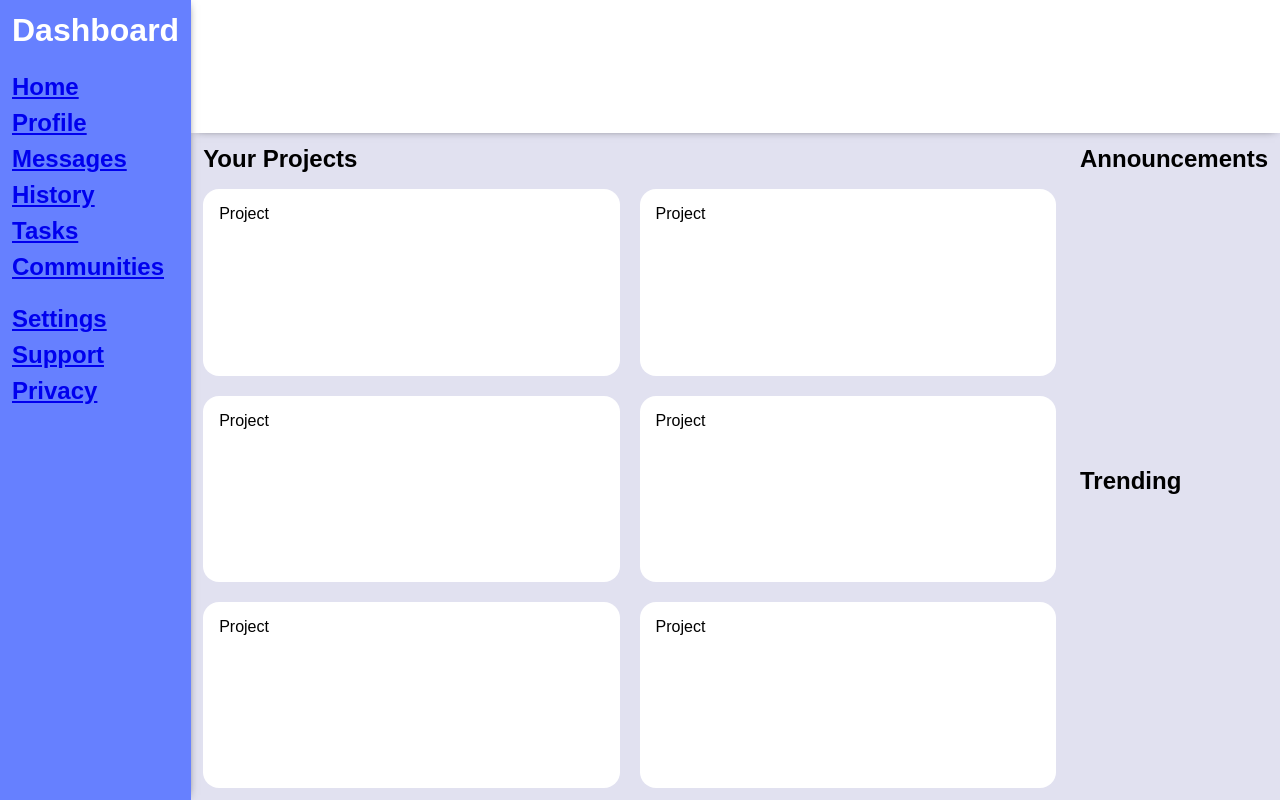
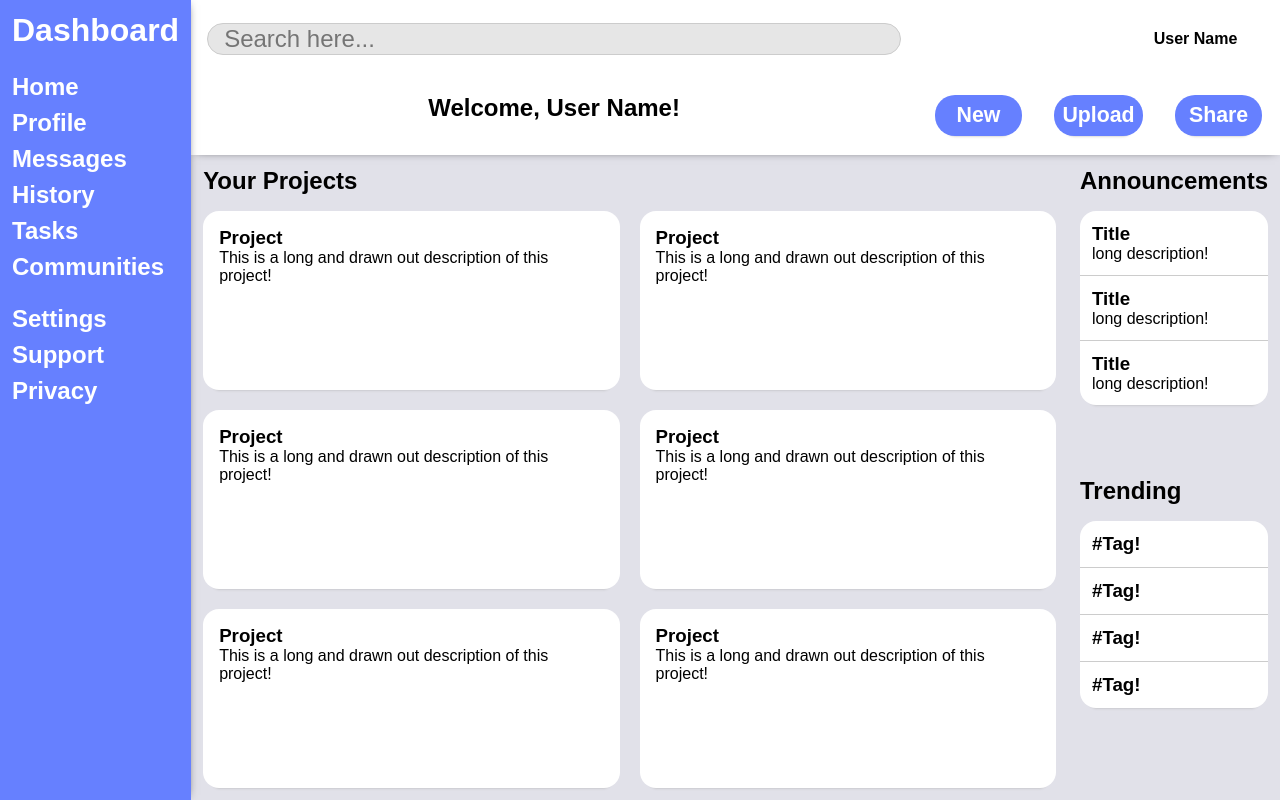
Before and after one commit to justonhart/odin-dashboard, a plain HTML site: page index.html in a window 1280 px wide. Drawn offline with Linux system fonts and the light colour scheme.

Commit message:
Build out header and style contents

```diff
--- a/index.html
+++ b/index.html
@@ -23,24 +23,84 @@
 		</ul>
 	</div>
 	<div id="header">
+		<div id="searchBar">
+			<input type="text" placeholder="Search here...">
+		</div>
+		<div id="userTools">
+			<span id="userName">User Name</span>
+		</div>
+		<div id="welcomeSplash">
+			<h2>Welcome, User Name!</h2>
+		</div>
+		<div id="appActions">
+			<button>New</button>
+			<button>Upload</button>
+			<button>Share</button>
+		</div>
 	</div>
 	<div id="projects">
 		<h2>Your Projects</h2>
 		<div id="projectContainer">
-			<div class="projectCard">Project</div>
-			<div class="projectCard">Project</div>
-			<div class="projectCard">Project</div>
-			<div class="projectCard">Project</div>
-			<div class="projectCard">Project</div>
-			<div class="projectCard">Project</div>
+			<div class="card">
+				<h3>Project</h3>
+				<p>This is a long and drawn out description of this project!</p>
+			</div>
+			<div class="card">
+				<h3>Project</h3>
+				<p>This is a long and drawn out description of this project!</p>
+			</div>
+			<div class="card">
+				<h3>Project</h3>
+				<p>This is a long and drawn out description of this project!</p>
+			</div>
+			<div class="card">
+				<h3>Project</h3>
+				<p>This is a long and drawn out description of this project!</p>
+			</div>
+			<div class="card">
+				<h3>Project</h3>
+				<p>This is a long and drawn out description of this project!</p>
+			</div>
+			<div class="card">
+				<h3>Project</h3>
+				<p>This is a long and drawn out description of this project!</p>
+			</div>
 		</div>
 	</div>
 	<div id="sidebar">
 		<div id="announcements">
 			<h2>Announcements</h2>
+			<ul class="card">
+				<li>
+					<h3>Title</h3>
+					<p>long description!</p>
+				</li>
+				<li>
+					<h3>Title</h3>
+					<p>long description!</p>
+				</li>
+				<li>
+					<h3>Title</h3>
+					<p>long description!</p>
+				</li>
+			</ul>
 		</div>
 		<div id="trending">
 			<h2>Trending</h2>
+			<ul class="card">
+				<li>
+					<h3>#Tag!</h3>
+				</li>
+				<li>
+					<h3>#Tag!</h3>
+				</li>
+				<li>
+					<h3>#Tag!</h3>
+				</li>
+				<li>
+					<h3>#Tag!</h3>
+				</li>
+			</ul>
 		</div>
 	</div>
 </body>
--- a/style.css
+++ b/style.css
@@ -1,3 +1,10 @@
+:root{
+	--primary: #6680ff;
+	--alt: #ffffff;
+	--background: #e1e1e9;
+	--shadow: 0 10px 3px -10px #b3b3b3;
+}
+
 *{
 	margin: 0;
 	padding: 0;
@@ -19,7 +26,7 @@ body{
 	padding: 12px;
 	grid-row: 1 / -1;
 	gap: 24px;
-	background-color:#6680ff;
+	background-color: var(--primary);
 	color: #ffffff;
 	display: flex;
 	flex-direction: column;
@@ -36,24 +43,33 @@ body{
 	font-size: 18pt;
 }
 
-li + li{
+#sidenav a{
+	color: white;
+	text-decoration: none;
+}
+
+#sidenav a:hover{
+	text-decoration: underline;
+}
+
+#sidenav li + li{
 	margin-top: 8px;
 }
 
 #header{
-	padding: 12px;
 	grid-column: 2 / -1;
-	background-color:#ffffff;
+	background-color: var(--alt);
 	box-shadow: 0 0 10px -5px;
 	z-index: 1;
+	display: grid;
+	grid-template: 1fr 1fr / 2fr 1fr;
 }
 
 #projects{
 	display: flex;
-	gap: 1rem;
 	flex-direction: column;
 	padding: 12px;
-	background-color:#e1e1f0;
+	background-color: var(--background);
 	z-index: 0;
 }
 
@@ -64,15 +80,16 @@ li + li{
 	gap: 20px;
 }
 
-.projectCard{
-	background-color: white;
+.card{
+	background-color: var(--alt);
 	border-radius: 16px;
 	padding: 16px;
+	box-shadow: 0 10px 3px -10px #b3b3b3;
 }
 
 #sidebar{
 	padding: 12px;
-	background-color:#e1e1f0;
+	background-color: var(--background);
 	z-index: 0;
 	display: flex;
 	flex-direction:column;
@@ -84,3 +101,73 @@ li + li{
 	display: flex;
 	flex-direction: column;
 }
+
+#sidebar ul{
+	padding: 0;
+	list-style-type: none;
+}
+
+#sidebar li{
+	padding: 12px;
+}
+
+#sidebar li+li{
+	border-top: solid 1px #cccccc ;
+}
+
+h2{
+	margin-bottom: 1rem;
+}
+
+#searchBar{
+	display: flex;
+	align-items: center;
+	gap: 1em;
+	padding: 1em;
+}
+
+#searchBar input{
+	flex: 1;
+	font-size: 1.5rem;
+	border: solid 1px #cccccc;
+	background-color:#e6e6e6 ;
+	border-radius: 16px;
+	padding: 1px 1rem;
+}
+
+#userTools{
+	padding: 1em;
+	display: grid;
+	grid-template-columns: repeat(3, 1fr);
+	align-items: center;
+}
+
+#userName{
+	grid-column: -1 / -2;
+	font-weight: bold;
+}
+
+#appActions{
+	display: grid;
+	grid-template-columns: repeat(3, 1fr);
+	gap: 10%;
+	padding: 5%;
+	align-items: center;
+}
+
+#appActions button{
+	background-color: var(--primary);
+	color: white;
+	padding: .5rem;
+	font-weight: bold;
+	font-size: 16pt;
+	border-radius: 20px;
+	border: none;
+	box-shadow: var(--shadow);
+}
+
+#welcomeSplash{
+	display: flex;
+	align-items: center;
+	justify-content: center;
+}
```
